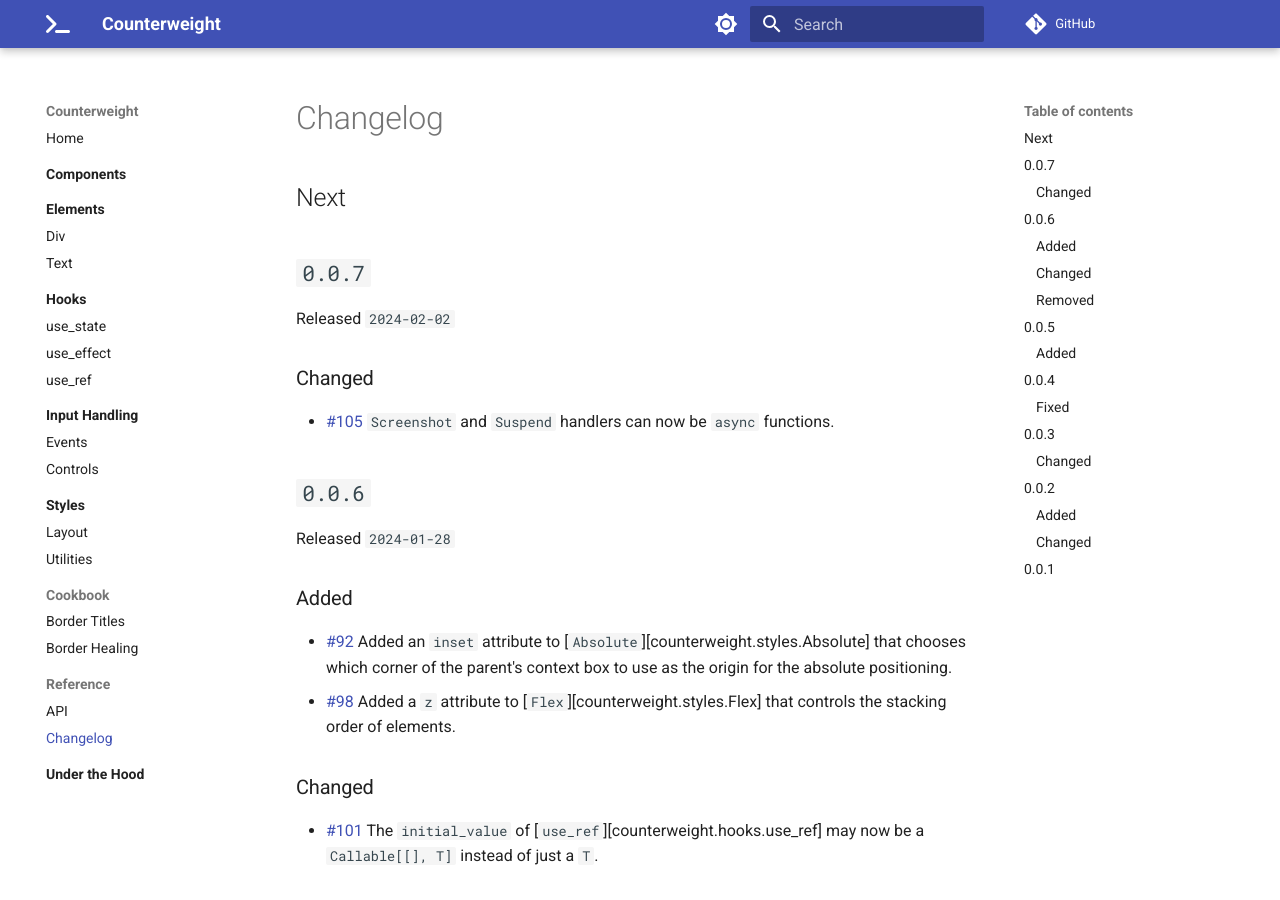
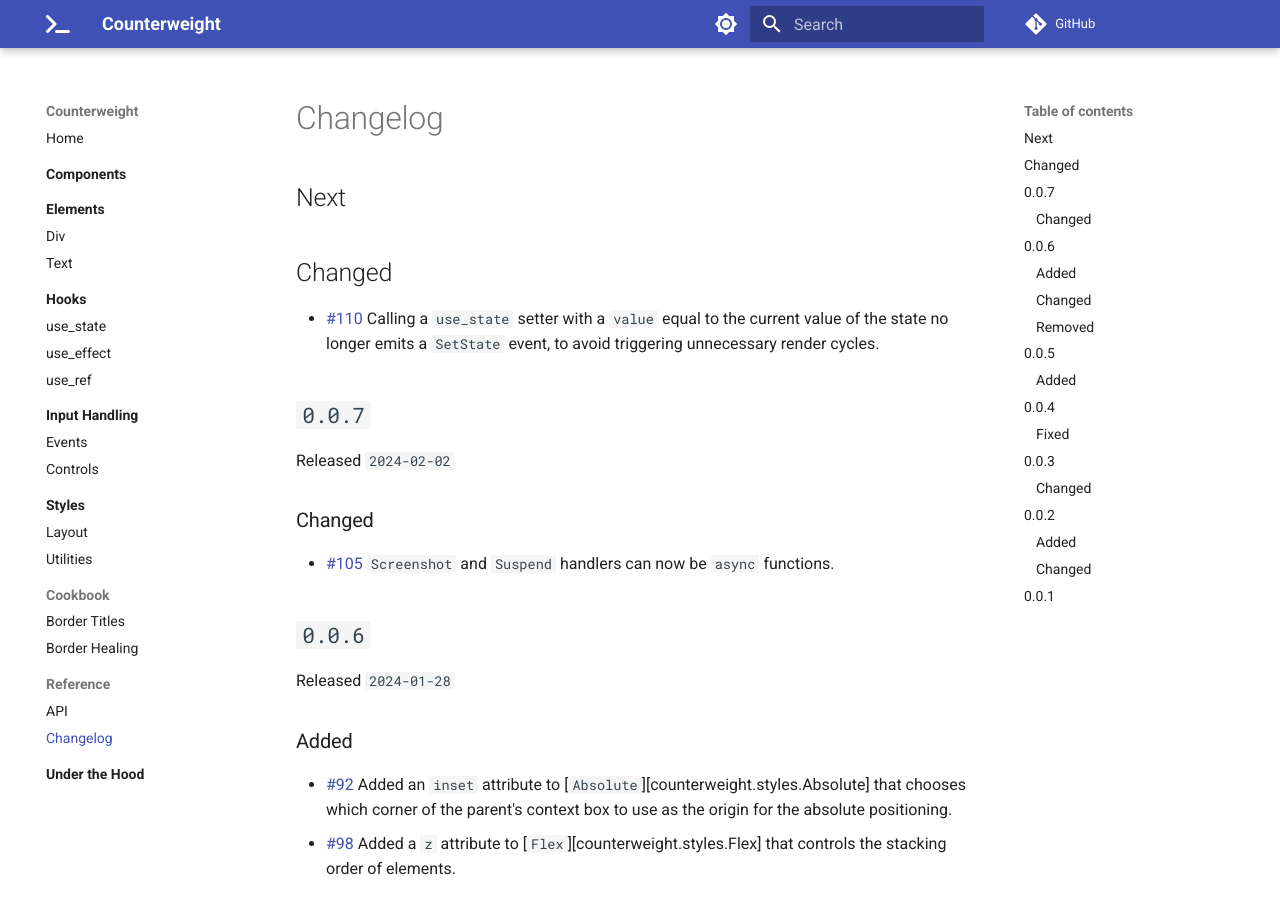
Before and after one commit to JoshKarpel/counterweight, an MkDocs documentation site: the page built from docs/reference/changelog.md, in a window 1280 px wide and 900 px high. Built offline with MkDocs 1.6.1 and Material for MkDocs 9.7.7, drawn with Linux system fonts in a browser that asks for light colours; comment, search, counter and statistics services are not loaded.

Commit message:
changelog and docs

```diff
--- a/docs/reference/changelog.md
+++ b/docs/reference/changelog.md
@@ -1,6 +1,12 @@
 # Changelog
 
 ## Next
+
+## Changed
+
+- [#110](https://github.com/JoshKarpel/counterweight/pull/110)
+  Calling a `use_state` setter with a `value` equal to the current value of the state
+  no longer emits a `SetState` event, to avoid triggering unnecessary render cycles.
 
 ## `0.0.7`
 
```
Also changed, not shown: 1 other file.
